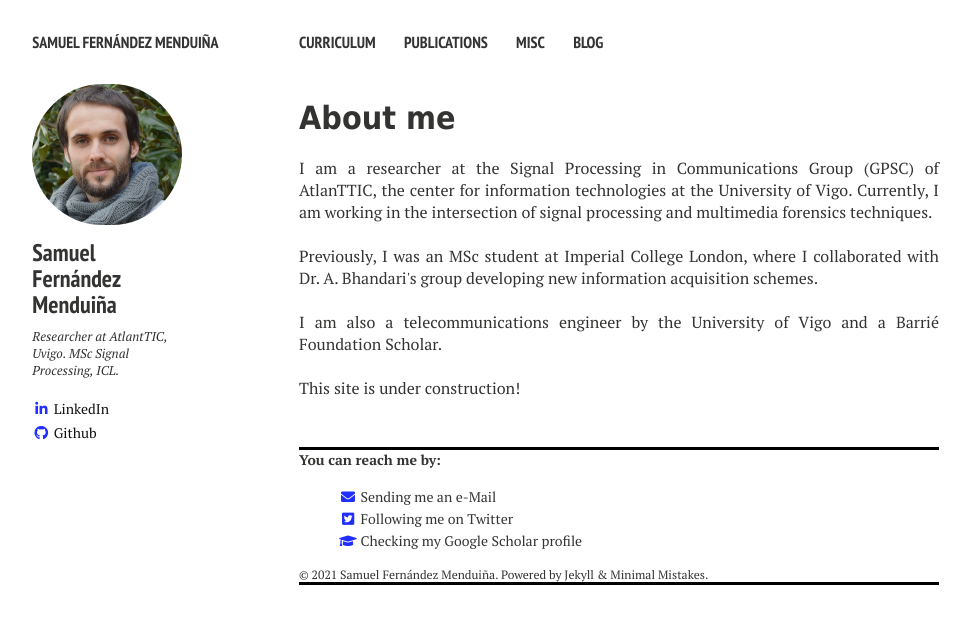
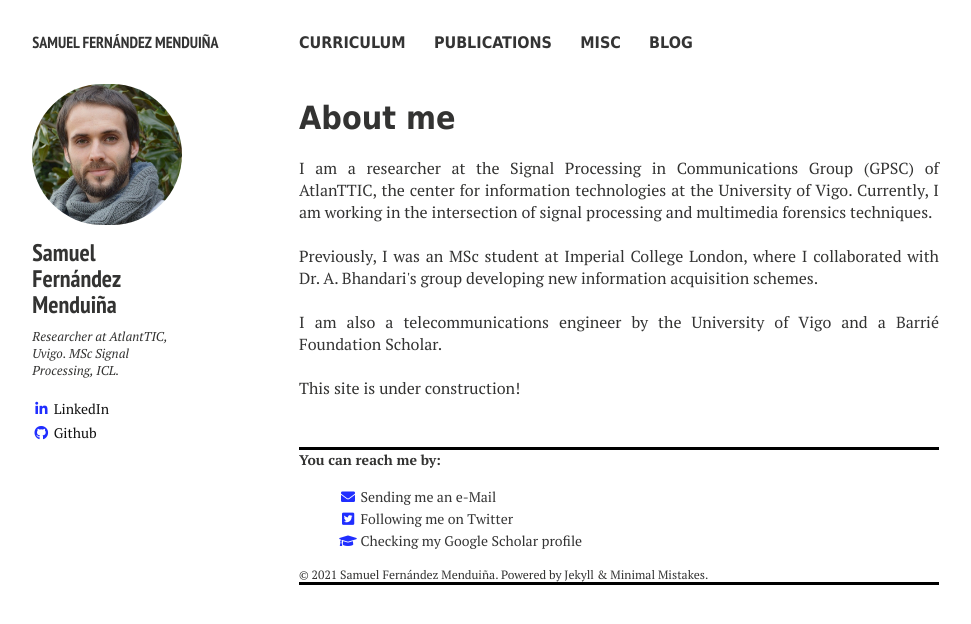
Before and after one commit to sf219/sfweb, a Jekyll site: the page built from index.md, in a window 1280 px wide. Shown: the top 624 px of the page, without its empty margins (21-992 px from the left). Built offline with Jekyll 4.4.1, drawn with Linux system fonts in a browser that asks for light colours; nearby versions of some CDN libraries.

Commit message:
Update _navigation.html

```diff
--- a/_includes/_navigation.html
+++ b/_includes/_navigation.html
@@ -19,7 +19,7 @@
 		<nav role="navigation" id="site-nav" class="nav">
 		    <ul>
 		        {% for link in site.links %}
-				<li><a href="{% if link.external %}{{ link.url }}{% else %}{{ site.url }}{{ link.url }}{% endif %}" {% if link.external %}target="_blank"{% endif %}>{{ link.title }}</a></li>
+				<li style="font-family:Tahoma"><a href="{% if link.external %}{{ link.url }}{% else %}{{ site.url }}{{ link.url }}{% endif %}" {% if link.external %}target="_blank"{% endif %}>{{ link.title }}</a></li>
 			{% endfor %}
 		    </ul>
 		</nav>
```
